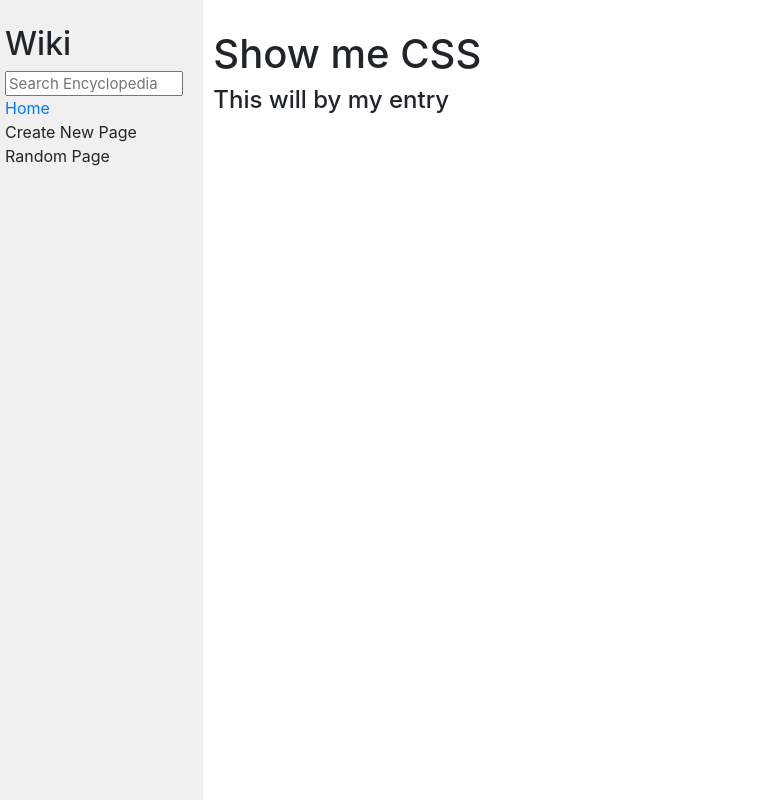
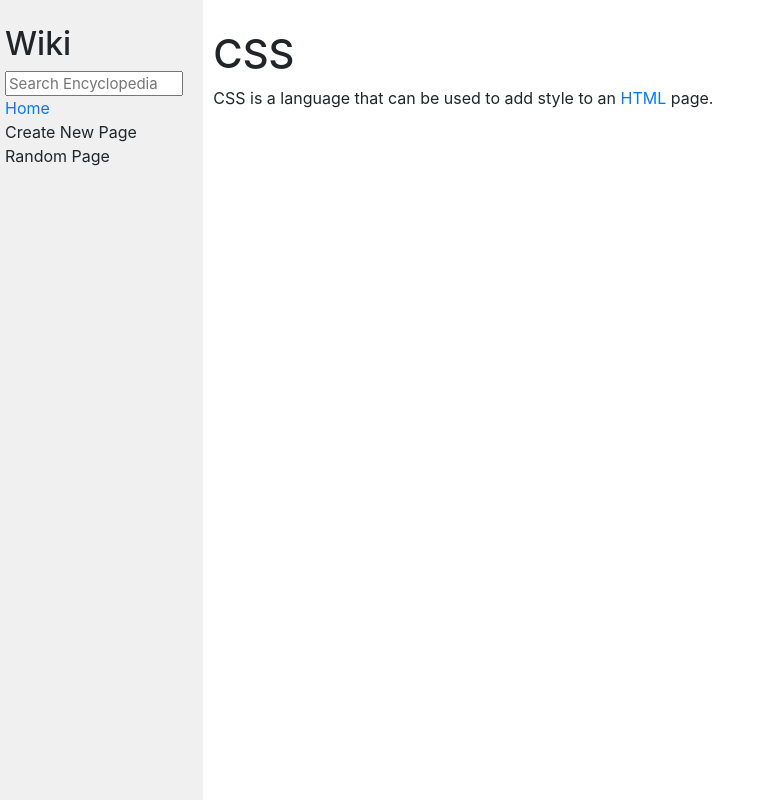
Before and after one commit to terrygouhin/Wiki, a Django app: page /CSS in a window 1280 px wide. Shown: the whole page, without its empty margins (0-770 px from the left). Run offline with Django 3.2, Linux system fonts and the light colour scheme; some libraries are stand-ins or nearby versions.

Commit message:
Added Href links in Index.html
I added href links in index.html and changed everything to use entry instead of title for the arguments

```diff
--- a/encyclopedia/templates/encyclopedia/entry.html
+++ b/encyclopedia/templates/encyclopedia/entry.html
@@ -1,13 +1,9 @@
 {% extends "encyclopedia/layout.html" %}
 
 {% block title %}
-    Encyclopedia Entry
+    {{entry|safe}}
 {% endblock %}
 
 {% block body %}
-    <h1> Show me {{title}} </h1>
-
-    <h4>
-        This will by my entry
-    </h4>
+	{{html|safe}}
 {% endblock %}
--- a/encyclopedia/templates/encyclopedia/index.html
+++ b/encyclopedia/templates/encyclopedia/index.html
@@ -9,7 +9,7 @@
 
     <ul>
         {% for entry in entries %}
-            <li><a href="" >{{ entry }}</a></li>
+            <li><a href="{% url 'entry' entry=entry %}" >{{ entry }}</a></li>
         {% endfor %}
     </ul>
 
--- a/encyclopedia/templates/encyclopedia/notFound.html
+++ b/encyclopedia/templates/encyclopedia/notFound.html
@@ -1,10 +1,10 @@
 {% extends "encyclopedia/layout.html" %}
 
 {% block title %}
-    {{title|safe}} Not Found
+    {{entry|safe}} Not Found
 {% endblock %}
 
 {% block body %}
-	<h1> {{title|safe}} Not Found </h1>
+	<h1> {{entry|safe}} Not Found </h1>
 	{{html|safe}}
 {% endblock %}
--- a/encyclopedia/urls.py
+++ b/encyclopedia/urls.py
@@ -4,6 +4,5 @@ from . import views
 
 urlpatterns = [
     path("", views.index, name="index"),
-    path("<str:title>", views.GetEntry, name="title"),
-    path("css", views.css, name="css")
+    path("<str:entry>", views.GetEntry, name="entry")
  ]
--- a/encyclopedia/util.py
+++ b/encyclopedia/util.py
@@ -25,13 +25,13 @@ def save_entry(title, content):
     default_storage.save(filename, ContentFile(content))
 
 
-def get_entry(title):
+def get_entry(entry):
     """
     Retrieves an encyclopedia entry by its title. If no such
     entry exists, the function returns None.
     """
     try:
-        f = default_storage.open(f"entries/{title}.md")
+        f = default_storage.open(f"entries/{entry}.md")
         return f.read().decode("utf-8")
     except FileNotFoundError:
         return None
--- a/encyclopedia/views.py
+++ b/encyclopedia/views.py
@@ -10,21 +10,11 @@ def index(request):
         "entries": util.list_entries()
     })
 
-def css(request):
-    html = markdown_path("entries/css.md")
-    return HttpResponse(html)
-
-def GetEntry(request, title):
-    text = util.get_entry(title)
+def GetEntry(request, entry):
+    text = util.get_entry(entry)
     if text is None:
         html = markdown_path("encyclopedia/templates/encyclopedia/Not Found.md")
-        return render(request, "encyclopedia/notFound.html", {"html": html, "title": title})
+        return render(request, "encyclopedia/notFound.html", {"html": html, "entry": entry})
     else:
         html = markdown(text)
-        return render(request, "encyclopedia/entry.html", {"html": html, "title": title})
-
-
-def entry(request, title):
-    entryPath = "entries/"+title+".md"
-    html = markdown_path("entries/"+title+".md")
-    return HttpResponse({html})
+        return render(request, "encyclopedia/entry.html", {"html": html, "entry": entry})
```
